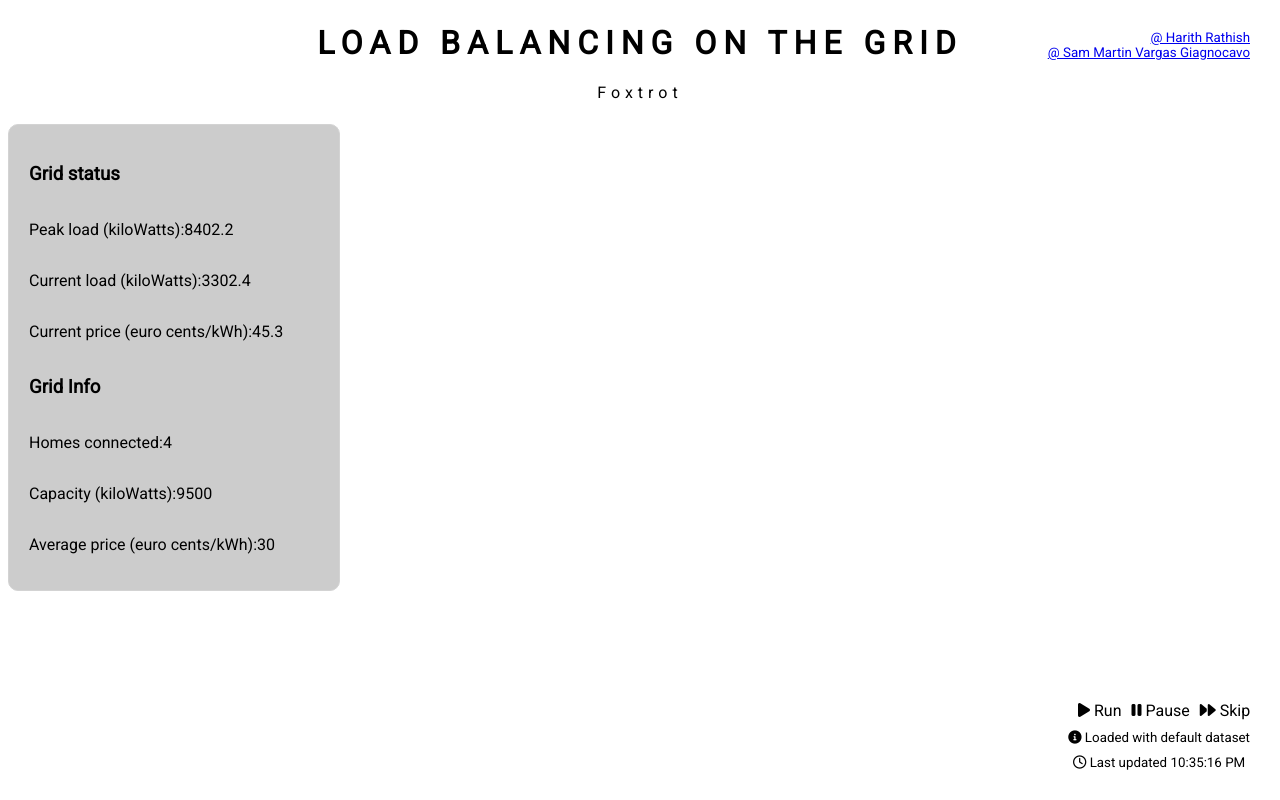
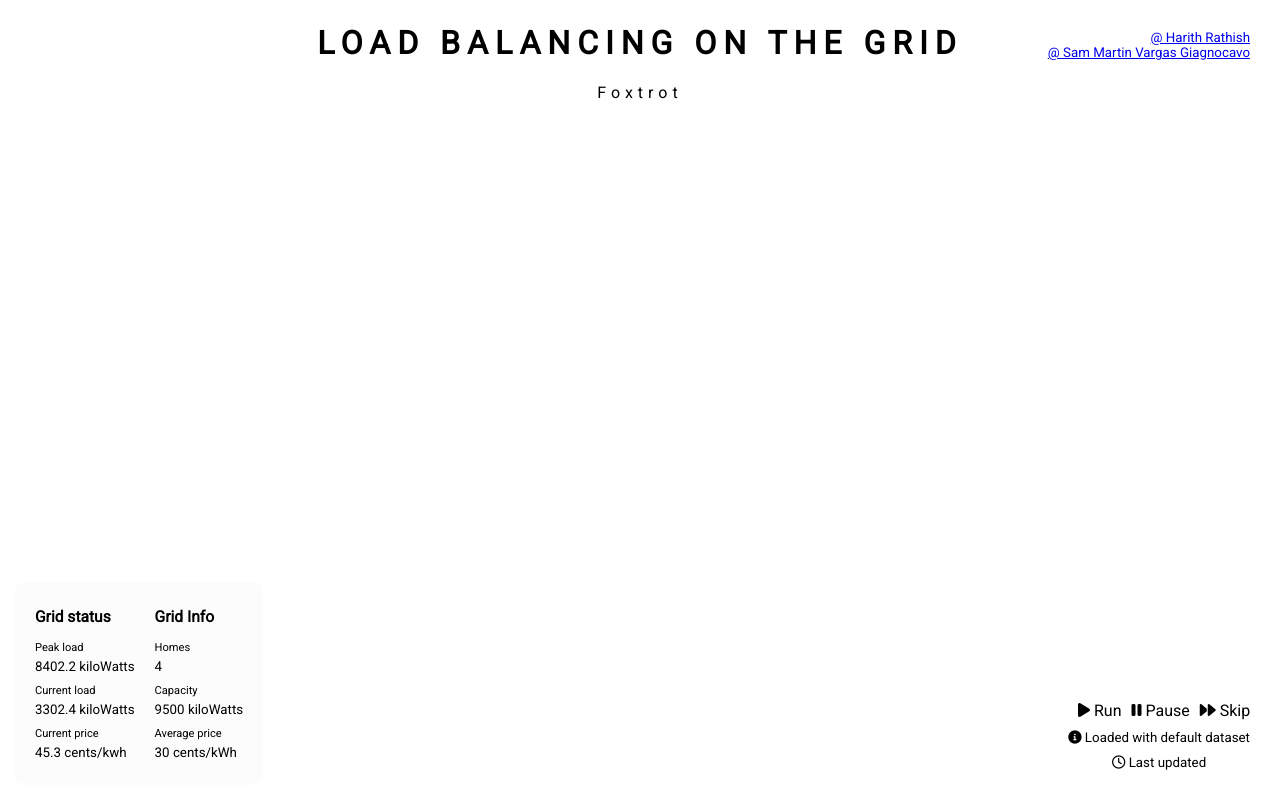
Before and after one commit to harith1996/smart-grid-simulation, a plain HTML site: page web/index.html in a window 1280 px wide. Both pictures are taken after a click on the element "Initalize". Drawn offline with nearby package versions, Linux system fonts and the light colour scheme; no server answers.

Commit message:
Moved mini dashboard and added an animation

```diff
--- a/web/index.css
+++ b/web/index.css
@@ -16,8 +16,8 @@ body {
 }
 
 #options {
+    display: flex;
     position: absolute;
-    display: flex;
     flex-direction: column;
     top: 50%;
     left: 50%;
@@ -31,6 +31,10 @@ body {
     text-align: center;
 }
 
+#toolbar {
+    position: fixed; bottom: 30px; right: 30px; display: flex; flex-direction: column;
+}
+
 #authors {
    z-index: 10; font-size: smaller; position: fixed; top: 30; right: 30; display: flex; text-align: end; justify-content: flex-end; flex-direction: column;
 }
@@ -40,18 +44,42 @@ body {
 }
 
 .dashboard {
-    width: 290px;
-    border: 1px solid lightgray;
+    display: flex;
+    position: absolute;
+    font-size: smaller;
+    bottom: 15px;
+    left: 15px;
     border-radius: 10px;
-    background: rgba(0,0,0,0.2);
-    padding: 20px;
+    background: rgba(240, 237, 237, 0.199);
+    padding: 10px;
+    padding-left: 20px;
+    padding-right: 20px;
+    backdrop-filter: blur(10px);
+    -webkit-backdrop-filter: blur(7px);
+}
+
+.dashboard div {
+    margin-bottom: 5px;
 }
 
 .mini-dashboard{
-    flex-direction: column;
+    flex-direction: row;
+}
+
+.dashboard-section-spacer {
+    width: 20px;
 }
 
 .dashboard-stat{
     display: flex;
-    flex-direction: row;
+    flex-direction: column;
 }
+
+.dashboard-stat-label {
+    font-size: smaller;
+    font-weight: 100;
+}
+
+.hidden-until-init {
+    display: none !important;
+}
--- a/web/index.html
+++ b/web/index.html
@@ -38,7 +38,7 @@
         </div>
     </div>
     <div id="vis"></div>
-    <div id="toolbar" style="position: fixed; bottom: 30px; right: 30px; display: none; flex-direction: column;">
+    <div id="toolbar" class="hidden-until-init animate__backInRight">
         <div id="toolbar-buttons" style="display: flex;">
             <div style="margin-left: 10px; cursor: pointer;" onclick="updateSim()">
                 <i class="fas fa-play"></i>
@@ -62,42 +62,62 @@
             <span>Last updated </span><span id="toolbar-time"></span>
         </div>
     </div>
-    <div class='dashboard mini-dashboard'>
+    <div class='dashboard mini-dashboard hidden-until-init animate__backInLeft'>
         <div class="dashboard-section" id="grid-status">
             <h3>Grid status</h3>
             <div class="dashboard-stat">
-                <p class="dashboard-stat-label">Peak load (kiloWatts):</p>
-                <p class="dashboard-stat-value">8402.2</p>
+                <div class="dashboard-stat-label">Peak load</div>
+                <div class="dashboard-stat-value">
+                    <span>8402.2</span>
+                    <span>kiloWatts</span>
+                </div>
             </div>
 
             <div class="dashboard-stat">
-                <p class="dashboard-stat-label">Current load (kiloWatts):</p>
-                <p class="dashboard-stat-value">3302.4</p>
+                <div class="dashboard-stat-label">Current load</div>
+                <div class="dashboard-stat-value">
+                    <span>3302.4</span>
+                    <span>kiloWatts</span>
+                </div>
             </div>
 
             <div class="dashboard-stat">
-                <p class="dashboard-stat-label">Current price (euro cents/kWh):</p>
-                <p class="dashboard-stat-value">45.3</p>
+                <div class="dashboard-stat-label">Current price</div>
+                <div class="dashboard-stat-value">
+                    <span>45.3</span>
+                    <span>cents/kwh</span>
+                </div>
             </div>
+
         </div>
+        <div class="dashboard-section-spacer"></div>
         <div class="dashboard-section" id="grid-info">
             <h3>Grid Info</h3>
+
             <div class="dashboard-stat">
-                <p class="dashboard-stat-label">Homes connected:</p>
-                <p class="dashboard-stat-value">4</p>
+                <div class="dashboard-stat-label">Homes</div>
+                <div class="dashboard-stat-value">
+                    <span>4</span>
+                </div>
             </div>
 
             <div class="dashboard-stat">
-                <p class="dashboard-stat-label">Capacity (kiloWatts):</p>
-                <p class="dashboard-stat-value">9500</p>
+                <div class="dashboard-stat-label">Capacity</div>
+                <div class="dashboard-stat-value">
+                    <span>9500</span>
+                    <span>kiloWatts</span>
+                </div>
             </div>
 
             <div class="dashboard-stat">
-                <p class="dashboard-stat-label">Average price (euro cents/kWh):</p>
-                <p class="dashboard-stat-value">30</p>
+                <div class="dashboard-stat-label">Average price</div>
+                <div class="dashboard-stat-value">
+                    <span>30</span>
+                    <span>cents/kWh</span>
+                </div>
             </div>
+
         </div>
-
     </div>
 </body>
 <footer>
--- a/web/index.js
+++ b/web/index.js
@@ -44,10 +44,11 @@ function initSim() {
     var opts = document.getElementById("options")
     opts.classList.add("animate__animated", "animate__fadeOut", "animate__faster")
     opts.addEventListener('animationend', () => {
-        var toolbar = document.getElementById("toolbar")
-        toolbar.style.display = "flex"
-        toolbarTime.innerText = new Date().toLocaleTimeString()
-        toolbar.classList.add("animate__animated", "animate__backInRight")
+        var hiddenElements = document.querySelectorAll(".hidden-until-init")
+        hiddenElements.forEach(e => {
+            e.classList.remove("hidden-until-init")
+            e.classList.add("animate__animated")
+        })
     });
     userid = uuidv4()
     socket.emit('init', { userid: userid });
@@ -56,6 +57,7 @@ function initSim() {
 socket.on('init-res', function (data) {
     nodes = new vis.DataSet(data.nodes)
     edges = new vis.DataSet(data.edges)
+    toolbarTime.innerText = new Date().toLocaleTimeString()
     network = new vis.Network(container, { nodes: nodes, edges: edges }, visOptions);
     socket.emit('get-grid-info', { userid:  userid});
 })
```
